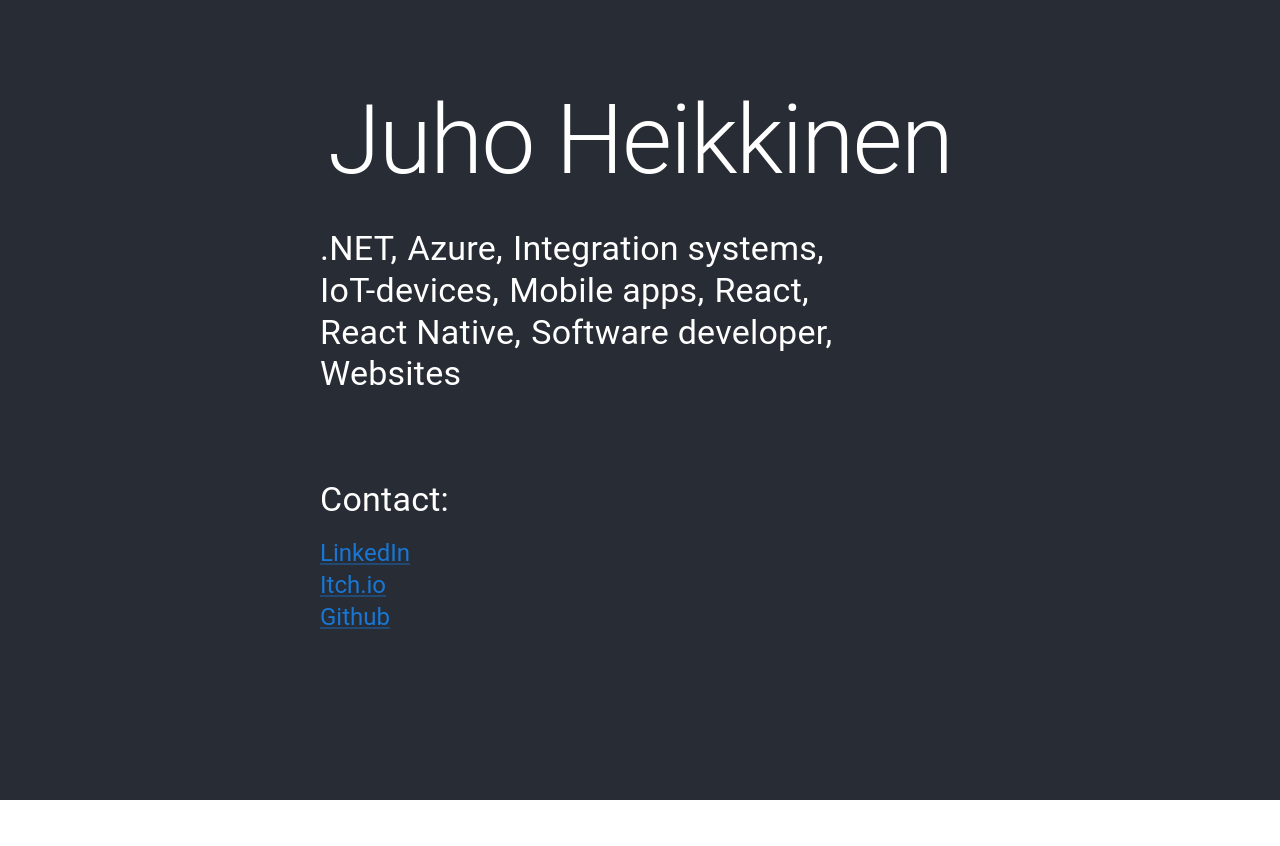
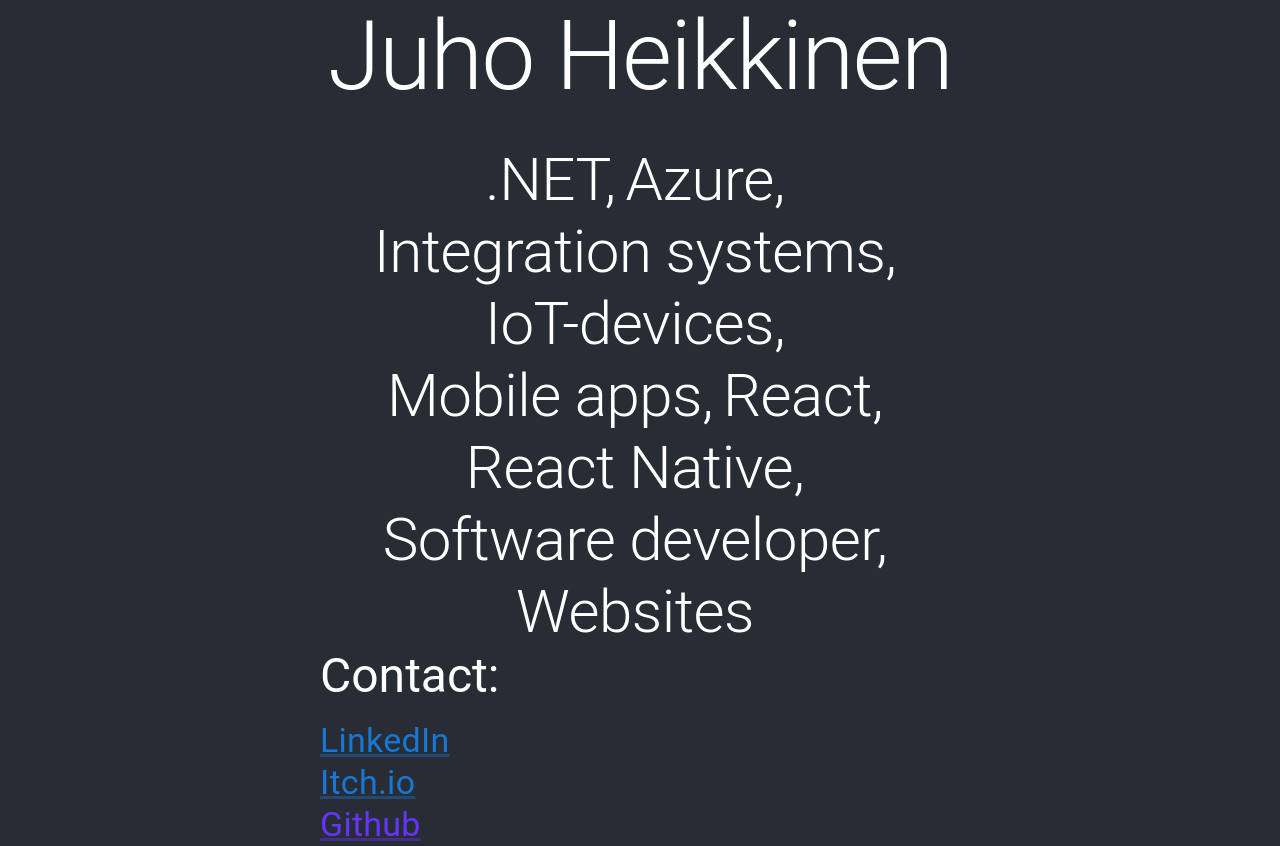
Before and after one commit to Crare/crare.github.io, a React (Create React App) app in the folder my-app/: page / in a window 1280 px wide. Before the commit the page ends 800 px from the top, so only its background shows below. Built offline with nearby package versions, Linux system fonts and the light colour scheme.

Commit message:
add styling

```diff
--- a/my-app/src/pages/home/Home.tsx
+++ b/my-app/src/pages/home/Home.tsx
@@ -1,12 +1,16 @@
 import { Fade, Grid, Link, Typography, styled } from "@mui/material";
-import React, { useState } from "react";
+import React, { PropsWithChildren, useEffect, useState } from "react";
 import "./Home.css";
 
 const HoverText = styled("div")({
   ":hover": {
     color: "#879",
     cursor: "default",
+    transition: "2s",
+    animationDuration: "2s",
+    animationDelay: "2s",
   },
+  transition: "2s",
   animationDuration: "2s",
   animationDelay: "2s",
   display: "inline-block",
@@ -25,47 +29,90 @@ const subTitles = [
   "React Native",
 ];
 
+const FadeInText = (
+  props: PropsWithChildren<{ subTitle: string; index: number }>
+) => {
+  const [fadeIn, setFadeIn] = useState<boolean>(false);
+
+  useEffect(() => {
+    setTimeout(() => {
+      setFadeIn(true);
+    }, Math.random() * 1000);
+  }, []);
+
+  const onPointerLeave = () => {
+    setFadeIn(false);
+    setTimeout(() => {
+      setFadeIn(true);
+    }, 2000);
+  };
+
+  return (
+    <Fade
+      in={fadeIn}
+      style={{
+        animationDuration: "2s",
+        animationDelay: "0.2s",
+        transition: "2s",
+      }}
+      onPointerLeave={onPointerLeave}
+      timeout={{ appear: 2500, enter: 2500, exit: 2500 }}
+    >
+      <HoverText>
+        {props.subTitle}
+        {props.index === subTitles.length - 1 ? null : ", "}
+      </HoverText>
+    </Fade>
+  );
+};
+
 const Home = () => {
-  const [fadeIn, setFadeIn] = useState<boolean>(true);
+  const [fadeIn, setFadeIn] = useState<boolean>(false);
+
+  useEffect(() => {
+    setTimeout(() => {
+      setFadeIn(true);
+    }, 500);
+  }, []);
+
   return (
-    <Grid container className="container">
+    <Grid container xs={12} className="container">
       <Grid container xs={12} className="header">
         <Grid item xs={6}>
           <Typography variant="h1" className="title" mb={4}>
             Juho Heikkinen
           </Typography>
-          <Typography variant="h4" flexDirection={"column"}>
+          <Typography variant="h2" textAlign={"center"}>
             {subTitles
-              .sort((a, b) => (a < b ? -1 : 1))
+              .sort((a, b) => (a > b ? 1 : -1))
               .map((subTitle, index) => (
-                <Fade
-                  in={fadeIn}
-                  style={{ animationDuration: "2s", animationDelay: "0.2s" }}
-                >
-                  <HoverText>
-                    {subTitle}
-                    {index === subTitles.length - 1 ? null : ", "}
-                  </HoverText>
-                </Fade>
+                <FadeInText subTitle={subTitle} index={index} />
               ))}
           </Typography>
         </Grid>
       </Grid>
       <Grid container xs={12} spacing={2} justifyContent={"center"}>
         <Grid item xs={6}>
-          <Typography variant="h4" mb={2}>
+          <Typography variant="h3" mb={2}>
             Contact:
           </Typography>
-          <Typography variant="h5">
-            <Link href="https://www.linkedin.com/in/juhopmheikkinen/">
+          <Typography variant="h4">
+            <Link
+              className="link"
+              href="https://www.linkedin.com/in/juhopmheikkinen/"
+            >
               LinkedIn
             </Link>
           </Typography>
-          <Typography variant="h5">
-            <Link href="https://jukepoks1.itch.io/">Itch.io</Link>
+          <Typography variant="h4">
+            <Link className="link" href="https://jukepoks1.itch.io/">
+              Itch.io
+            </Link>
           </Typography>
-          <Typography variant="h5">
-            <Link href="https://github.com/Crare">Github</Link>
+          <Typography variant="h4">
+            <Link color="#63f" href="https://github.com/Crare">
+              Github
+            </Link>
           </Typography>
         </Grid>
       </Grid>
```
